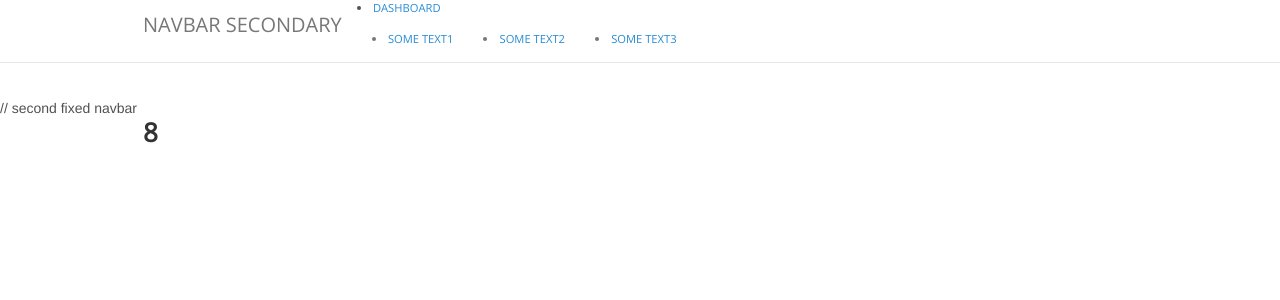
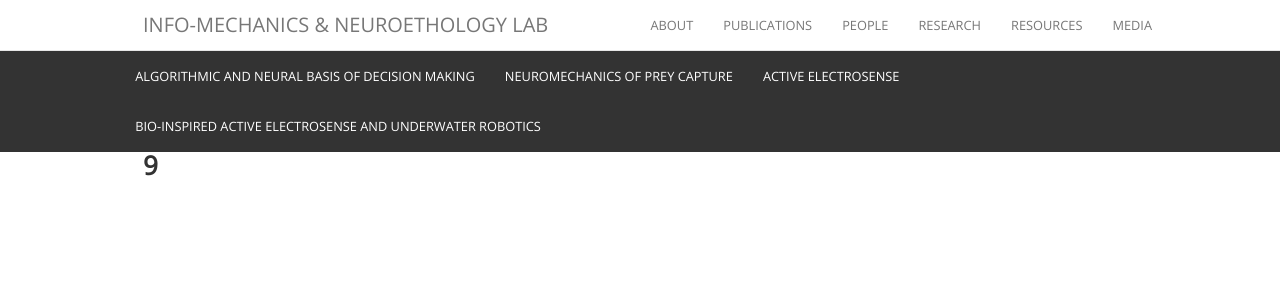
Before and after one commit to maciverlab/maciverlab.github.io, a Jekyll site: the page built from research.html, in a window 1280 px wide. Shown: the top 300 px of the page. Built offline with Jekyll 4.4.1, drawn with Linux system fonts in a browser that asks for light colours; nearby versions of some CDN libraries; comment, search, counter and statistics services are not loaded.

Commit message:
Update research.html

```diff
--- a/research.html
+++ b/research.html
@@ -4,29 +4,30 @@ title: Research
 permalink: /research/
 ---
 
-// second fixed navbar
-<nav class="navbar-two navbar navbar-default navbar-fixed-top navbar-secondary" role="navigation">
+<nav class="navbar navbar-custom bg-primary" style="margin:-4.3em" role="navigation">
        <div class="container">
                 <div class="navbar-header">
-      <button class="navbar-toggle collapsed" type="button" data-toggle="collapse" data-target="#navbar-two--links">
-        <span class="sr-only">Toggle navigation</span>
+                 <button type="button" class="navbar-toggle" data-toggle="collapse" data-target=".navbar-collapse">
                         <span class="icon-bar"></span>
                         <span class="icon-bar"></span>
                         <span class="icon-bar"></span>
                  </button>
-
-      <a class="navbar-brand" href="#">Navbar Secondary</a>
                  </div>
-
-    <div id="navbar-two--links" class="navbar-collapse collapse"
-      <ul class="nav navbar-nav navbar-right">
-        <li class="active"><a href="#">Dashboard</a></li>
-        <li class="navbar-text"><a href="#">Some Text1</a></li>
-        <li class="navbar-text"><a href="#">Some Text2</a></li>
-        <li class="navbar-text"><a href="#">Some Text3</a></li>
-    </ul></div>
-</div></nav>
+            <!-- Collect the nav links, forms, and other content for toggling -->
+                <div class="collapse navbar-collapse" id="navbarCustom">
+                        <ul class="nav navbar-nav navbar-center">
+                          {% assign links = site.data.project_navigation %}
+                          {% for link in links %}
+                            <li class="nav-item">
+                                <a class="nav-link" href="{{ site.baseurl }}{{ link.url }}">{{ link.title }}</a></li>
+                          {% endfor %}
+                        </ul>
+                </div>
+            <!-- /.navbar-collapse -->
+        <!-- /.container-fluid -->
+        </div>
+</nav>
 
 <div class="container" style="margin-top:0px">
-        <h3>8</h3>
+        <h3>9</h3>
 </div>
```
Lines whose indentation alone changed are shown as unchanged.
